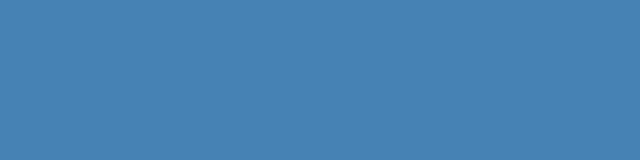
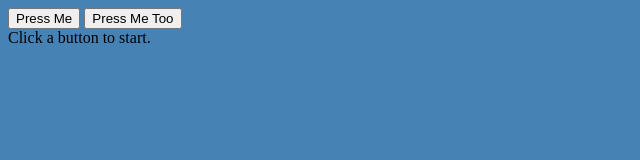
Before and after one commit to tsekeres/event-listeners, a plain HTML site: page index.html in a window 1280 px wide. Shown: the whole page, without its empty margins (0-640 px from the left). Drawn offline with Linux system fonts and the light colour scheme.

Commit message:
event listeners

```diff
--- a/index.html
+++ b/index.html
@@ -8,6 +8,10 @@
 </head>
 <body>
 
+  <button id="main-btn">Press Me</button>
+  <button id="other-btn">Press Me Too</button>
+  <div id="container">Click a button to start.</div>
+
   <script src="main.js"></script>
 </body>
 </html>
--- a/main.js
+++ b/main.js
@@ -1 +1,65 @@
 console.log("Ho Ender.");
+
+// const button = document.getElementById('main-btn');
+
+// const whatIsTheId = (e) => {
+//   return `The element ID is ${e.target.id}!`;
+
+// }
+
+// button.addEventListener('click', whatIsTheId);
+
+
+
+// const button = document.querySelector('#main-btn');
+// button.addEventListener('click', ()=> {
+//   console.log('You Clicked Me!');
+// })
+
+
+
+// const button = document.querySelector('#main-btn');
+// button.addEventListener('click', (event)=> {
+//   console.log('You Clicked Me!');
+//   console.log(event);
+// })
+// you can add .notation for that event tag above. It's a list of key pairs that are useful in the "event" list in the console. For instance event.id
+
+//  now making it with a callback to make it reusable
+
+// const whatIsTheId = (event) => {
+//   console.log(`YOU CLICKED ${event.target.id}!`);
+
+// }
+
+// button.addEventListener('click', whatIsTheId);
+
+// // target the other button
+
+// const button2 = document.querySelector('#other-btn');
+
+// button2.addEventListener('click', whatIsTheId);
+
+
+// adding functionality
+const button = document.querySelector('#main-btn');
+const container = document.querySelector('#container');
+
+const whatIsTheId = (event) => {
+  console.log(`YOU CLICKED ${event.target.id}!`);
+
+  if (event.target.id === 'main-btn') {
+    container.innerHTML = 'You clicked the MAIN BUTTON';
+  } else {
+    container.innerHTML = 'You clicked the OTHER BUTTON';
+  }
+  console.log(event);
+}
+
+button.addEventListener('click', whatIsTheId);
+
+// target the other button
+
+const button2 = document.querySelector('#other-btn');
+
+button2.addEventListener('click', whatIsTheId);
```
